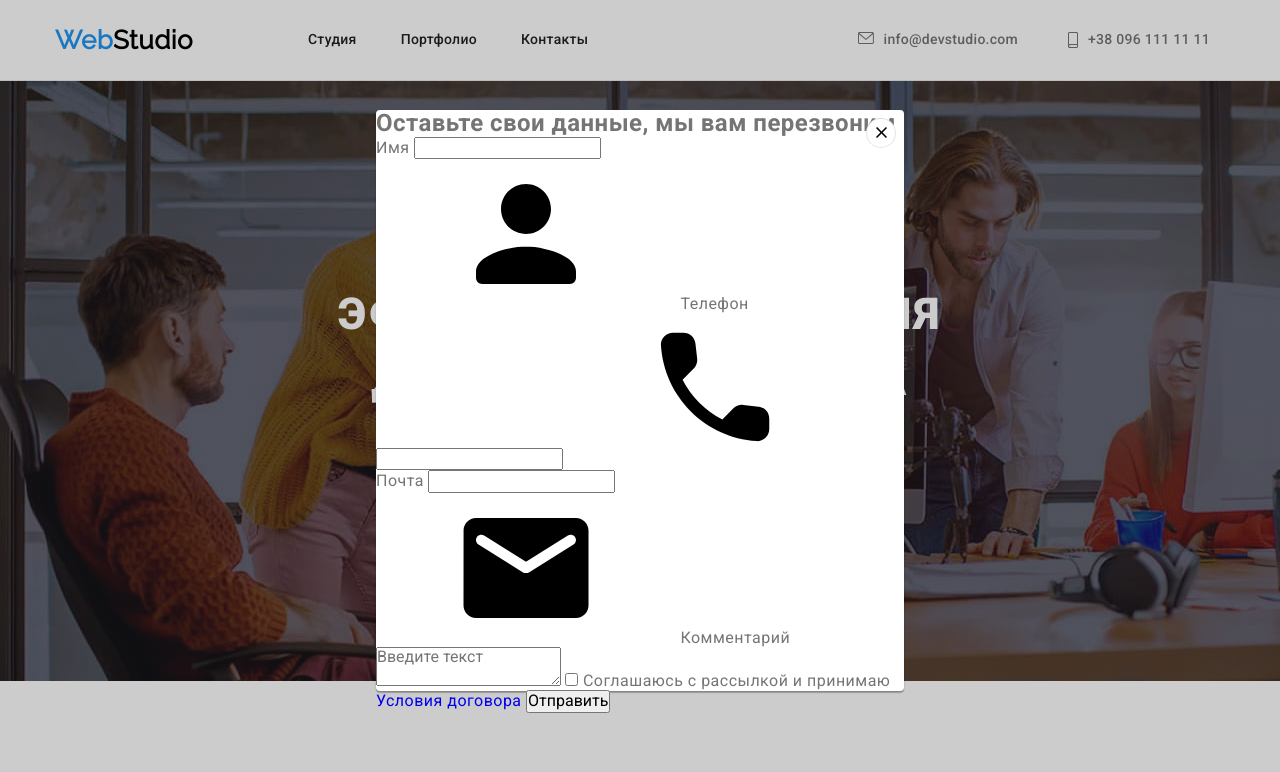
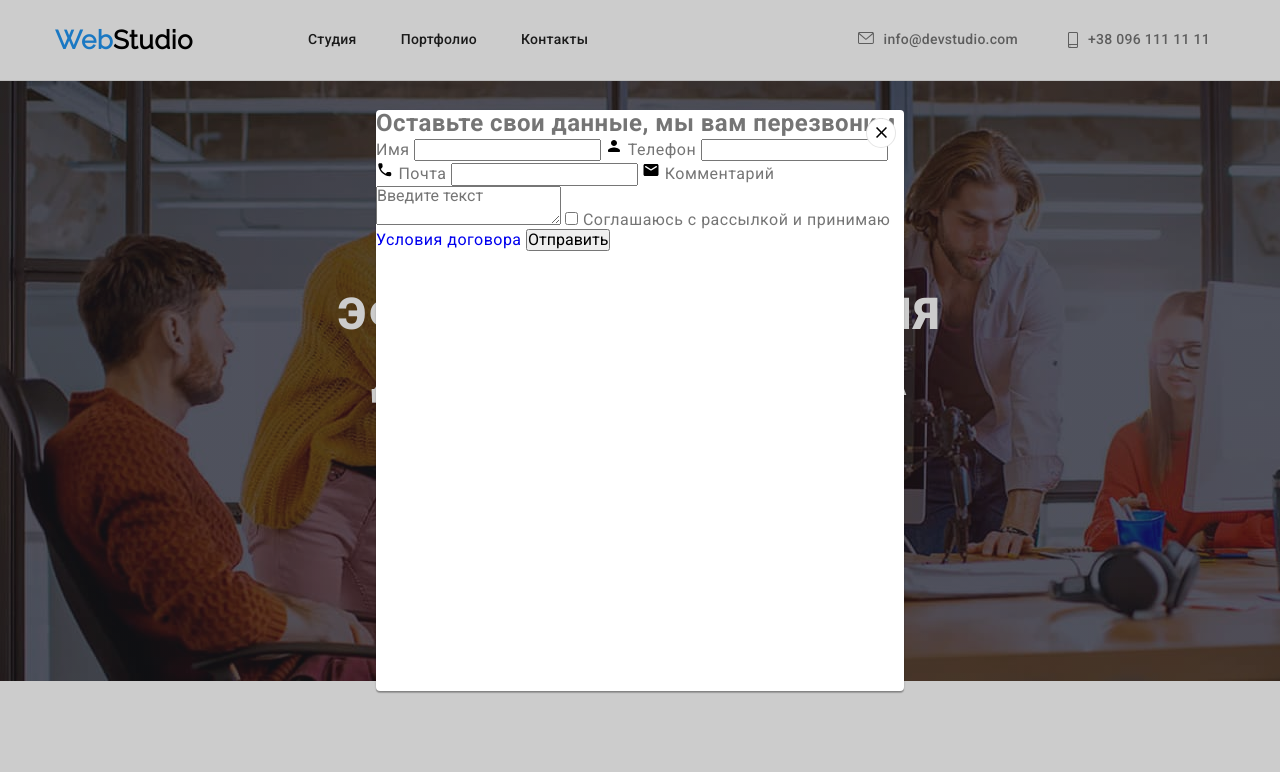
Before and after one commit to Linzakat/goit-markup-hw-06, a plain HTML site: page index.html in a window 1280 px wide. Both pictures are taken after a click on the button "Заказать услугу". Shown: the top 772 px of the page. Drawn offline with nearby package versions, Linux system fonts and the light colour scheme.

Commit message:
размер

```diff
--- a/index.html
+++ b/index.html
@@ -274,7 +274,7 @@
               Имя
               <span class="modal-form-wrapper">
                 <input type="text" name="user-name" class="modal-form-input">
-              <svg class="modal-form-svg">
+              <svg class="modal-form-svg" width="18px" height="18px">
                 <use href="./img/sprite.svg#icon-person-black"></use>
               </svg>
             </span>
@@ -286,7 +286,7 @@
               Телефон
               <span class="modal-form-wrapper">
                 <input type="tel" name="user-phone" class="modal-form-input">
-                <svg class="modal-form-svg">
+                <svg class="modal-form-svg"width="18px" height="18px">
                   <use href="./img/sprite.svg#icon-phone-black"></use>
                 </svg>
               </span>
@@ -298,7 +298,7 @@
               Почта
               <span class="modal-form-wrapper">
                 <input type="email" name="user-email" class="modal-form-input">
-                <svg class="modal-form-svg">
+                <svg class="modal-form-svg" width="18px" height="18px">
                   <use href="./img/sprite.svg#icon-email-black"></use>
                 </svg>
               </span>
```
